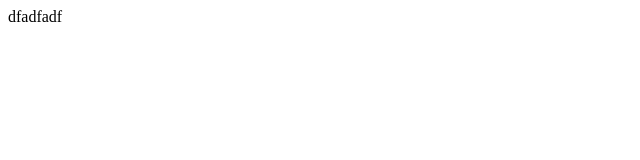
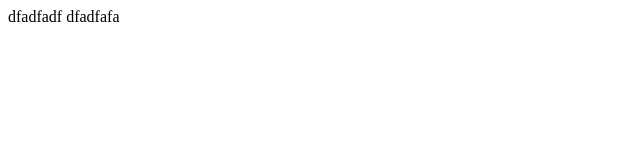
Before and after one commit to yoonylee/gittest, a plain HTML site: page index.html in a window 1280 px wide. Shown: the full height of the page, 0-640 px from the left. Drawn offline with Linux system fonts and the light colour scheme.

Commit message:
fourth commit

```diff
--- a/index.html
+++ b/index.html
@@ -6,5 +6,6 @@
 </head>
 <body>
 dfadfadf
+dfadfafa
 </body>
 </html>
```
